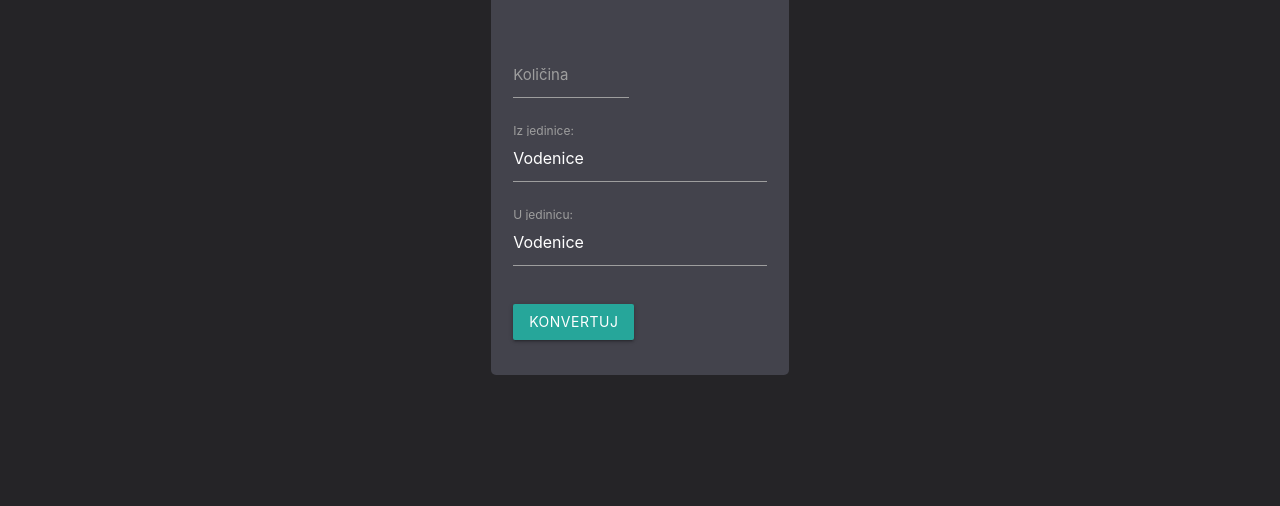
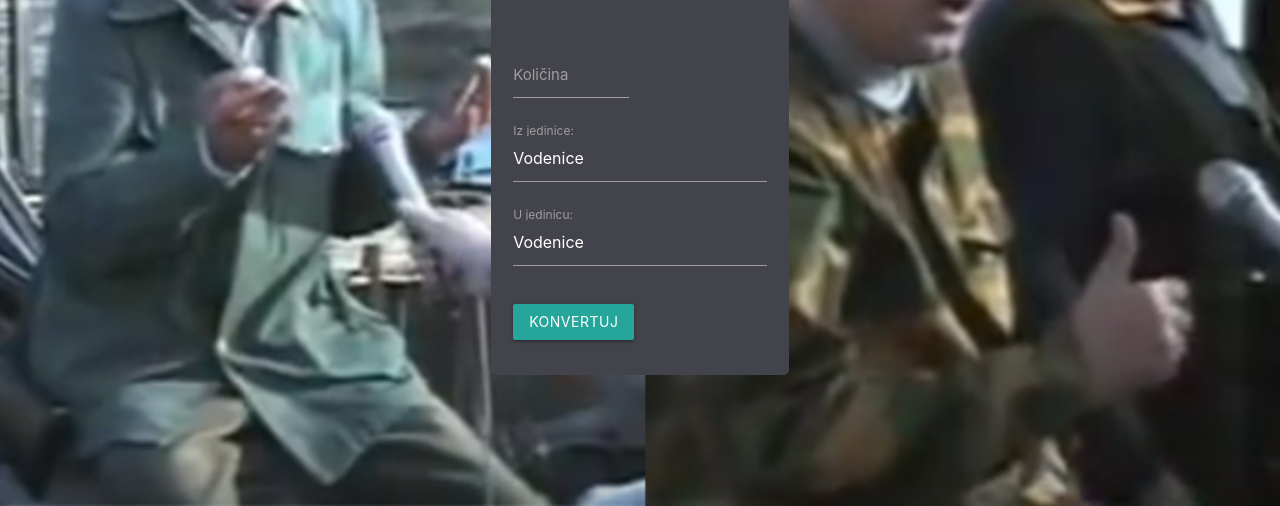
Before and after one commit to ShtrikIT/Vodenicarski-Konvertor, a plain HTML site: page index.html in a window 1280 px wide. Shown: the part 294-800 px from the top of the page. Drawn offline with nearby package versions, Linux system fonts and the light colour scheme; a web font is replaced by a local one.

Commit message:
dodata jedina odgovoarjuca pozadina za ovaj divan projekat

```diff
--- a/main.css
+++ b/main.css
@@ -1,5 +1,8 @@
 body{
-  background: #252427;
+  background-image: url('background.jpg');
+  background-position: center;
+  background-repeat: no-repeat;
+  background-size: cover;
   color: white !important;
 
   /* font-family: 'Anton', sans-serif; */
```
Also changed, not shown: background.jpg (added).
